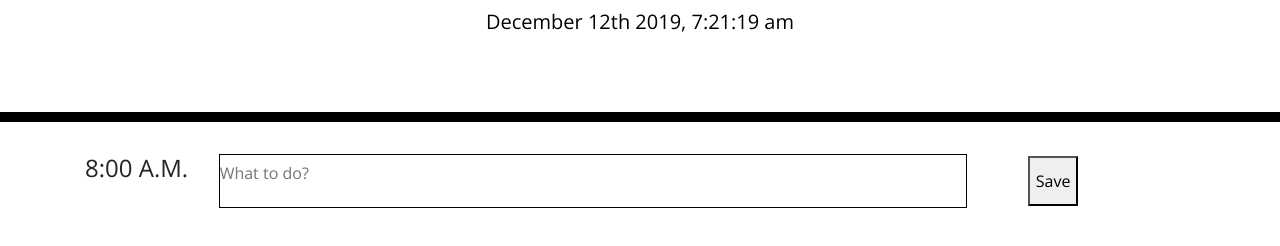
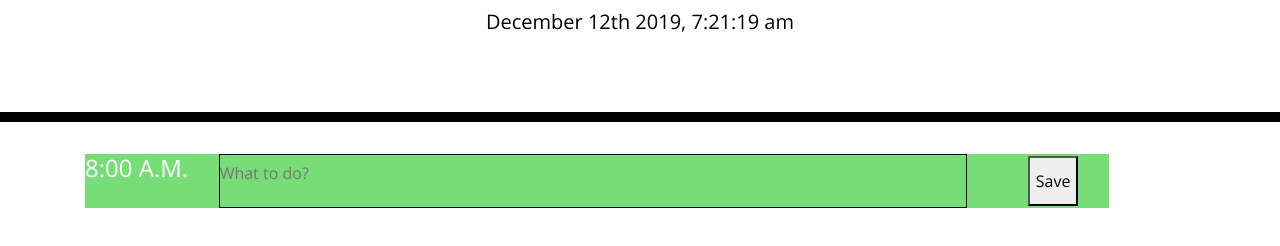
Before and after one commit to phillipwd/Day-Planner, a plain HTML site: page index.html in a window 1280 px wide. Shown: the part 182-428 px from the top of the page. Drawn offline with nearby package versions, Linux system fonts and the light colour scheme.

Commit message:
Hour block responds to time.

```diff
--- a/index.html
+++ b/index.html
@@ -32,7 +32,7 @@
 
 <div class="container">
     <!-- Timeblocks go here -->
-    <div class="anHour">
+    <div class="anHour" id="8a">
     <h4 class = "time-block">8:00 A.M.</h4>
       <textarea name="What to do?" id="8:00 A.M" cols="80" rows="2" placeholder="What to do?"></textarea>
       <button class = "saveButton"> Save </button>
--- a/scripts.js
+++ b/scripts.js
@@ -2,10 +2,10 @@ var input = document.getElementsByTagName("textarea");
 console.log(input[0].textContent);// works
 var save = document.getElementsByClassName("saveButton");
 var Time = document.getElementsByClassName("lead");
-var H = moment();
-console.log(H.hours());
-
-
+var hourBlock = document.getElementsByClassName("anHour");
+var H = moment().hours();
+console.log(H);//works
+// console.log(hourBlock[0]);
 
 
 input[0].textContent = localStorage.getItem("8a")
@@ -22,3 +22,15 @@ var setTime = function (){
     Time[1].innerHTML = moment().format("MMMM Do YYYY, h:mm:ss a");
 }
 setInterval(setTime,1000);
+
+for(i = 0; i < 1 ; i++){ // change i < 1 to 10 when rows populated
+    if(i < (H-8)){
+        hourBlock[i].classList.add("past");
+    }
+    else if(i > (H-8)){
+        hourBlock[i].classList.add("future");
+    }
+    else{
+        hourBlock[i].classList.add("present");
+    }
+}
```
